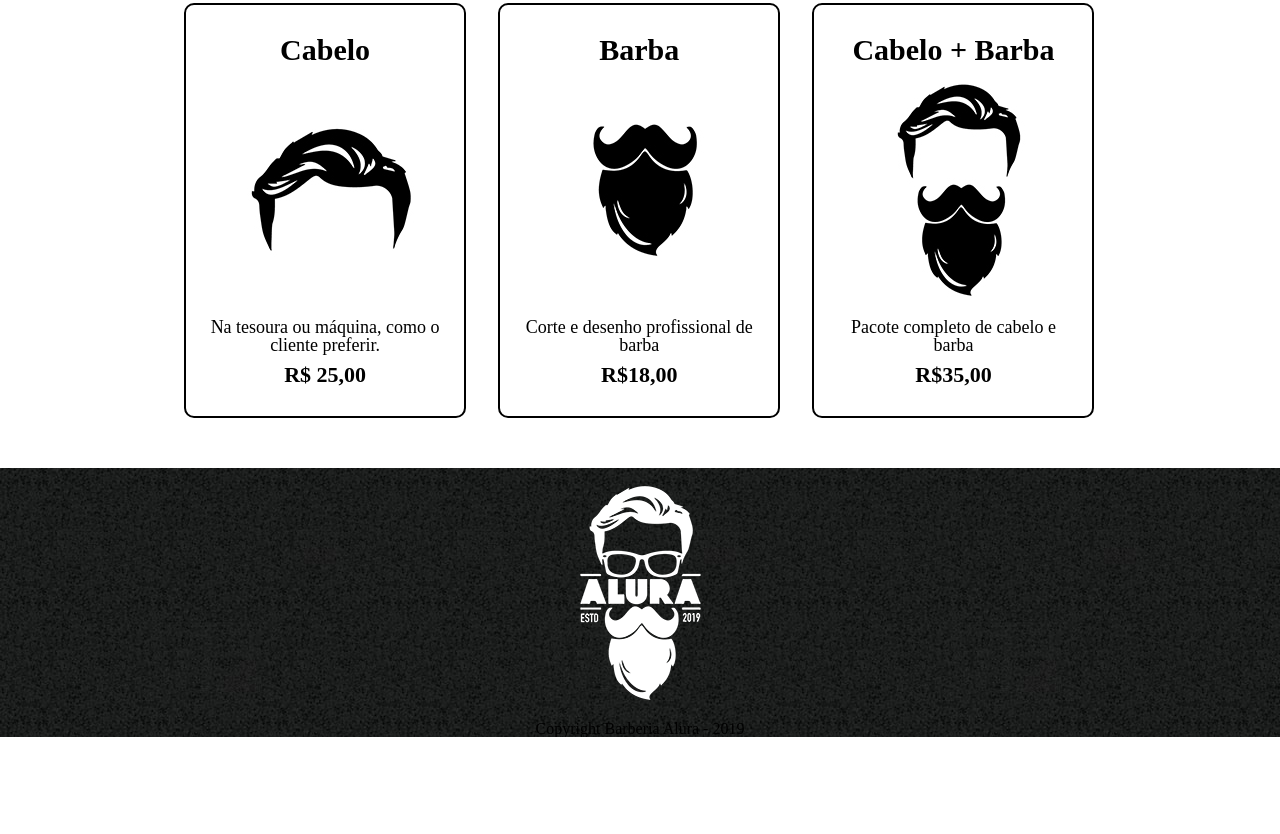
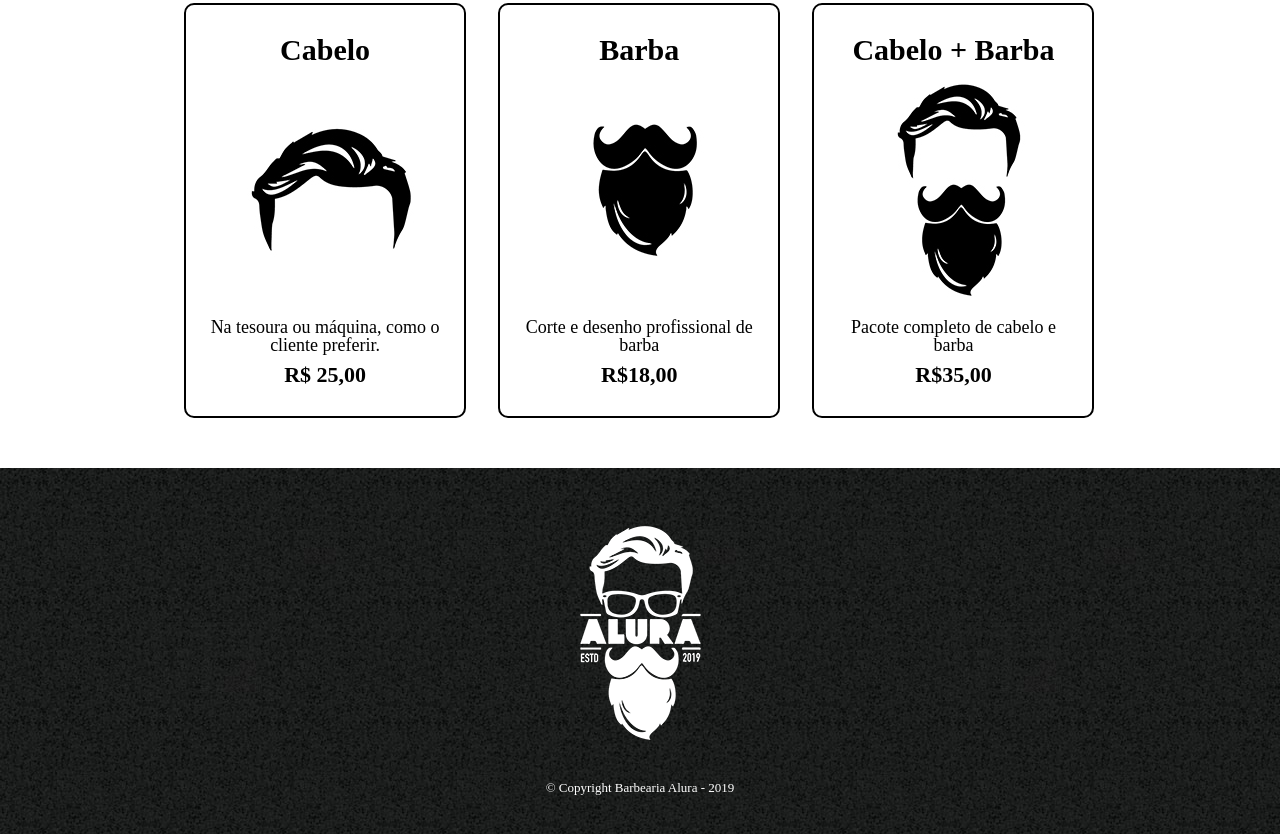
Before and after one commit to GabT1na/Barbearia-Ribeiro, a plain HTML site: page produtos.html in a window 1280 px wide. Shown: the part 340-1174 px from the top of the page. Before the commit the page ends 1077 px from the top, so only its background shows below. Drawn offline with Linux system fonts and the light colour scheme.

Commit message:
29/04 ²

```diff
--- a/produtos.css
+++ b/produtos.css
@@ -81,4 +81,11 @@ nav a:hover{
 footer{
   text-align: center;
   background: url("bg.jpg");
+  padding: 40px 0;
 }
+
+.copyright{
+  color: #FFFFFF;
+  font-size: 13px;
+  margin-top: 20px;
+}
--- a/produtos.html
+++ b/produtos.html
@@ -44,10 +44,9 @@
         </li>
       </ul>
     </main>
-
     <footer>
-      <img src="logo-branco.png">
-      <p>Copyright Barberia Alura - 2019 </p>
+        <img src="logo-branco.png">
+        <p class="copyright">&copy; Copyright Barbearia Alura - 2019</p>
     </footer>
   </body>
 </html>
```
